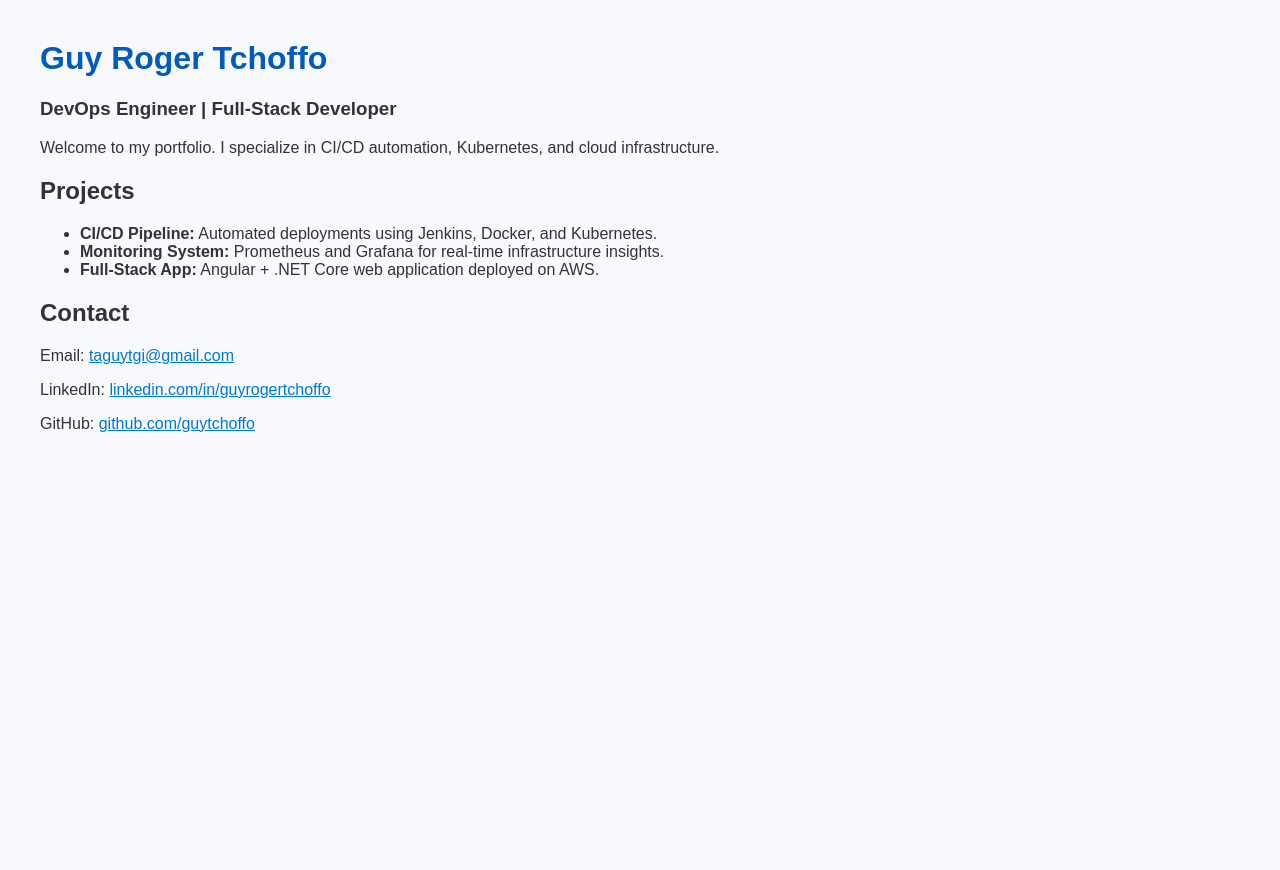
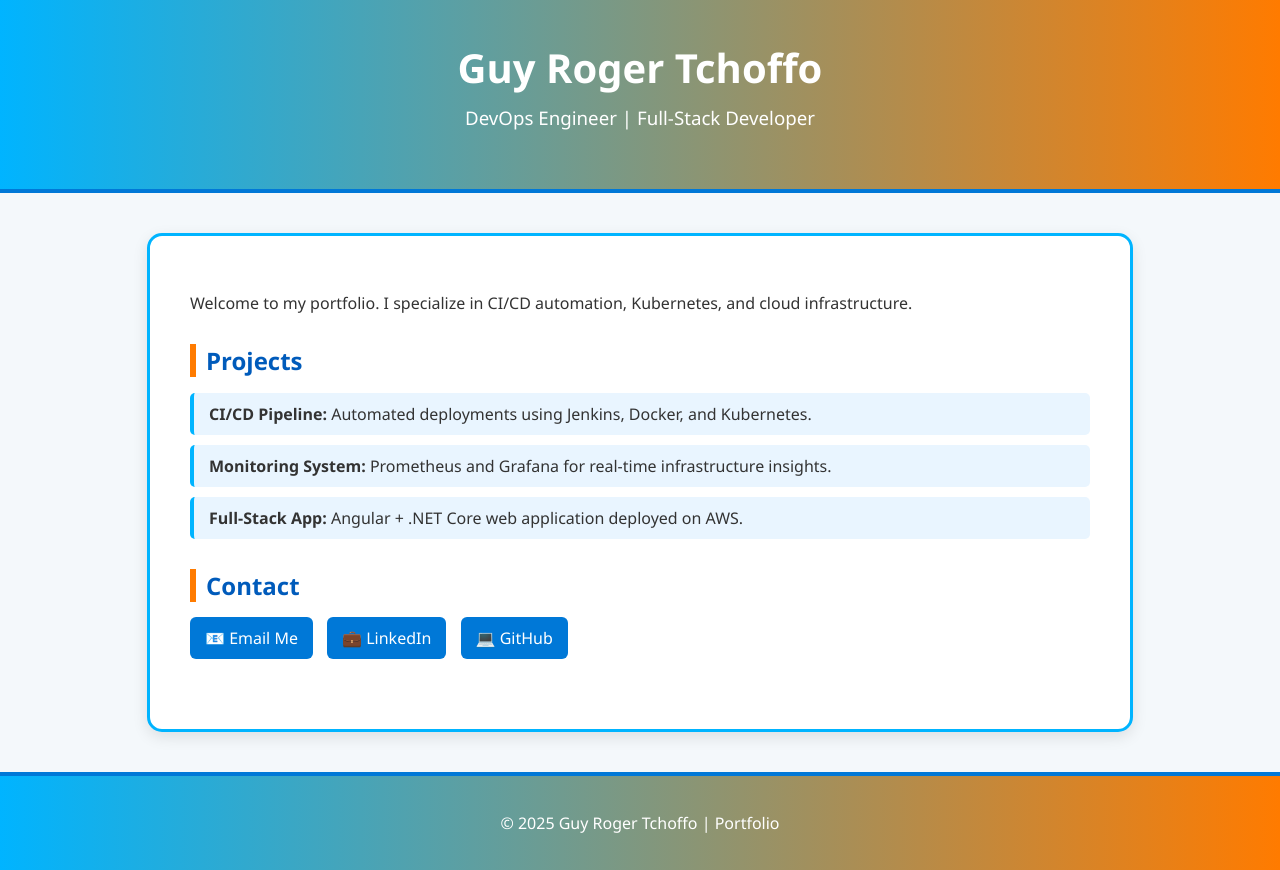
Before and after one commit to TGI-Tech/guytchoffo.github.io, a plain HTML site: page index.html in a window 1280 px wide. Before the commit the page ends 800 px from the top, so only its background shows below. Drawn offline with Linux system fonts and the light colour scheme.

Commit message:
Update index.html

```diff
--- a/index.html
+++ b/index.html
@@ -1,30 +1,125 @@
 <!DOCTYPE html>
 <html lang="en">
 <head>
-  <meta charset="UTF-8">
-  <meta name="viewport" content="width=device-width, initial-scale=1.0">
+  <meta charset="UTF-8" />
+  <meta name="viewport" content="width=device-width, initial-scale=1.0" />
   <title>Guy Roger Tchoffo | Portfolio</title>
   <style>
-    body { font-family: Arial, sans-serif; margin: 40px; background-color: #f7f9fc; color: #333; }
-    h1 { color: #005bbb; }
-    a { color: #0078d7; }
+    body {
+      font-family: 'Segoe UI', Tahoma, Geneva, Verdana, sans-serif;
+      margin: 0;
+      padding: 0;
+      background-color: #f4f8fb;
+      color: #333;
+    }
+
+    header {
+      background: linear-gradient(90deg, #00b4ff, #ff7b00);
+      color: white;
+      text-align: center;
+      padding: 40px 20px;
+      border-bottom: 4px solid #0078d7;
+    }
+
+    header h1 {
+      margin: 0;
+      font-size: 2.5rem;
+    }
+
+    header h3 {
+      margin-top: 10px;
+      font-weight: normal;
+    }
+
+    main {
+      max-width: 900px;
+      margin: 40px auto;
+      background: white;
+      padding: 40px;
+      border-radius: 15px;
+      box-shadow: 0 5px 15px rgba(0,0,0,0.1);
+      border: 3px solid #00b4ff;
+    }
+
+    section {
+      margin-bottom: 30px;
+    }
+
+    h2 {
+      color: #005bbb;
+      border-left: 6px solid #ff7b00;
+      padding-left: 10px;
+      margin-bottom: 15px;
+    }
+
+    ul {
+      list-style-type: none;
+      padding: 0;
+    }
+
+    ul li {
+      background: #e9f5ff;
+      margin-bottom: 10px;
+      padding: 10px 15px;
+      border-left: 4px solid #00b4ff;
+      border-radius: 5px;
+    }
+
+    .contact a {
+      text-decoration: none;
+      color: white;
+      background-color: #0078d7;
+      padding: 10px 15px;
+      border-radius: 6px;
+      margin-right: 10px;
+      display: inline-block;
+      transition: all 0.3s ease;
+    }
+
+    .contact a:hover {
+      background-color: #ff7b00;
+      transform: scale(1.05);
+    }
+
+    footer {
+      text-align: center;
+      padding: 20px;
+      background: linear-gradient(90deg, #00b4ff, #ff7b00);
+      color: white;
+      border-top: 4px solid #0078d7;
+    }
   </style>
 </head>
 <body>
+  <header>
     <h1>Guy Roger Tchoffo</h1>
     <h3>DevOps Engineer | Full-Stack Developer</h3>
+  </header>
+
+  <main>
+    <section>
       <p>Welcome to my portfolio. I specialize in CI/CD automation, Kubernetes, and cloud infrastructure.</p>
+    </section>
 
+    <section>
       <h2>Projects</h2>
       <ul>
         <li><strong>CI/CD Pipeline:</strong> Automated deployments using Jenkins, Docker, and Kubernetes.</li>
         <li><strong>Monitoring System:</strong> Prometheus and Grafana for real-time infrastructure insights.</li>
         <li><strong>Full-Stack App:</strong> Angular + .NET Core web application deployed on AWS.</li>
       </ul>
+    </section>
 
+    <section class="contact">
       <h2>Contact</h2>
-  <p>Email: <a href="mailto:taguytgi@gmail.com">taguytgi@gmail.com</a></p>
-  <p>LinkedIn: <a href="https://www.linkedin.com/in/guyrogertchoffo/">linkedin.com/in/guyrogertchoffo</a></p>
-  <p>GitHub: <a href="https://github.com/guytchoffo">github.com/guytchoffo</a></p>
+      <a href="mailto:taguytgi@gmail.com">📧 Email Me</a>
+      <a href="https://www.linkedin.com/in/guyrogertchoffo/" target="_blank">💼 LinkedIn</a>
+      <a href="https://github.com/guytchoffo" target="_blank">💻 GitHub</a>
+    </section>
+  </main>
+
+  <footer>
+    <p>© 2025 Guy Roger Tchoffo | Portfolio</p>
+  </footer>
 </body>
 </html>
```
Lines whose indentation alone changed are shown as unchanged.
